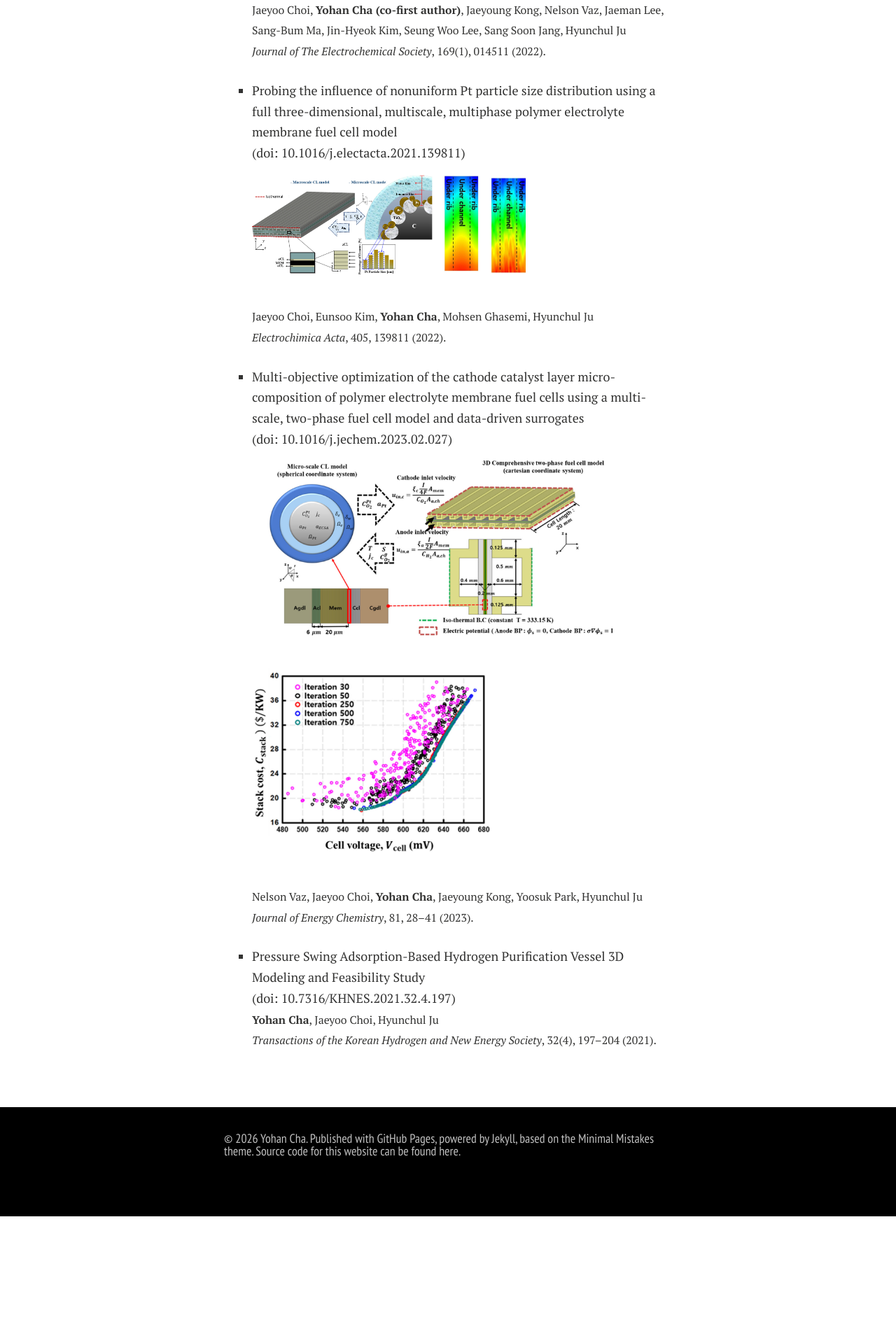
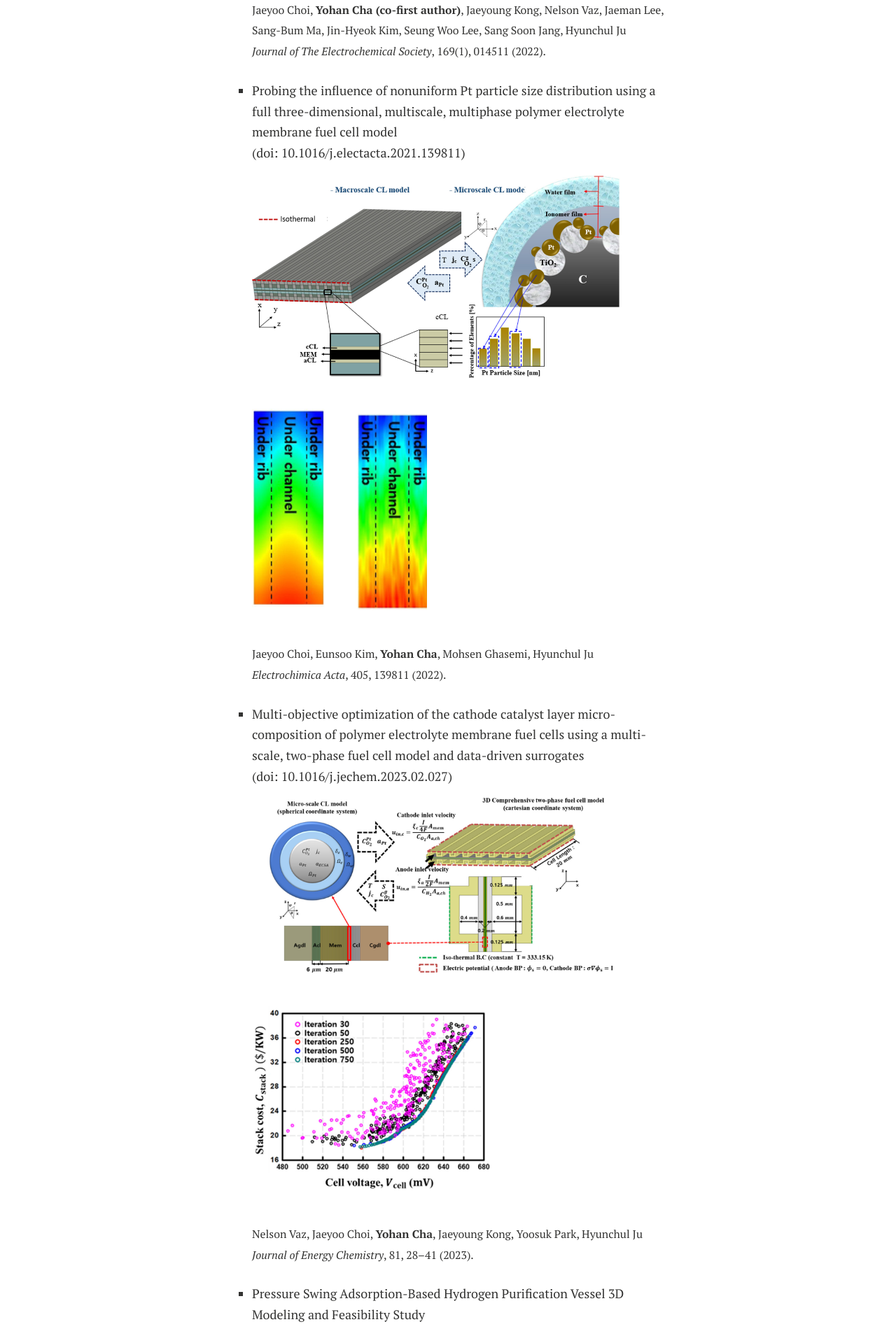
Before and after one commit to powerfulsmooth/powerfulsmooth.github.io, a Jekyll site: the page built from publications.md, in a window 1280 px wide. Shown: the part 932-2831 px from the top of the page at 70% size. Built offline with Jekyll 4.4.1, drawn with Linux system fonts in a browser that asks for light colours; nearby versions of some CDN libraries; comment, search, counter and statistics services are not loaded; a style sheet for code colours, icons or effects is not loaded; before the commit the page ends 2670 px from its top, so only the background shows below that.

Commit message:
Add files via upload

```diff
--- a/publications.md
+++ b/publications.md
@@ -8,7 +8,7 @@ title: Publications
 
 - Multi-Variate Optimization of Polymer Electrolyte Membrane Fuel Cells in Consideration of Effects of GDL Compression and Intrusion<br><span style="white-space:nowrap;">(doi: <a href="https://doi.org/10.1149/1945-7111/ac492f">10.1149/1945-7111/ac492f</a>)</span><br><span style="display:flex;flex-wrap:wrap;gap:44px;align-items:center;margin:16px 0;"><img src="/images/pub1_jes_fig9.png" alt="Fig. 9 — parity plot: surrogate vs. 3D PEMFC cell voltage" style="height:275px;width:auto;max-width:100%;"><img src="/images/pub1_jes_fig14a.png" alt="Fig. 14(a) — polarization curves for optimal designs vs. reference" style="height:275px;width:auto;max-width:100%;"></span><br><span style="font-size:0.88em;">Jaeyoo Choi, <strong>Yohan Cha (co-first author)</strong>, Jaeyoung Kong, Nelson Vaz, Jaeman Lee, Sang-Bum Ma, Jin-Hyeok Kim, Seung Woo Lee, Sang Soon Jang, Hyunchul Ju<br><em>Journal of The Electrochemical Society</em>, 169(1), 014511 (2022).</span>
 
-- Probing the influence of nonuniform Pt particle size distribution using a full three-dimensional, multiscale, multiphase polymer electrolyte membrane fuel cell model<br><span style="white-space:nowrap;">(doi: <a href="https://doi.org/10.1016/j.electacta.2021.139811">10.1016/j.electacta.2021.139811</a>)</span><br><span style="display:flex;flex-wrap:wrap;gap:16px;align-items:center;margin:16px 0;"><img src="/images/pub2_ea_fig1.png" alt="Fig. 1 — macro/micro-scale CL modeling domains with non-uniform Pt distribution" style="height:142px;width:auto;max-width:100%;"><img src="/images/pub2_ea_fig8a.png" alt="Fig. 8(a) — current density, O2 concentration, and O2 transport resistance contours (uniform Pt)" style="height:142px;width:auto;max-width:100%;"><img src="/images/pub2_ea_fig8b.png" alt="Fig. 8(b) — current density, O2 concentration, and O2 transport resistance contours (non-uniform Pt)" style="height:142px;width:auto;max-width:100%;"></span><br><span style="font-size:0.88em;">Jaeyoo Choi, Eunsoo Kim, <strong>Yohan Cha</strong>, Mohsen Ghasemi, Hyunchul Ju<br><em>Electrochimica Acta</em>, 405, 139811 (2022).</span>
+- Probing the influence of nonuniform Pt particle size distribution using a full three-dimensional, multiscale, multiphase polymer electrolyte membrane fuel cell model<br><span style="white-space:nowrap;">(doi: <a href="https://doi.org/10.1016/j.electacta.2021.139811">10.1016/j.electacta.2021.139811</a>)</span><br><span style="display:flex;flex-wrap:wrap;gap:44px;align-items:center;margin:16px 0;"><img src="/images/pub2_ea_fig1.png" alt="Fig. 1 — macro/micro-scale CL modeling domains with non-uniform Pt distribution" style="height:290px;width:auto;max-width:100%;"><img src="/images/pub2_ea_fig8a.png" alt="Fig. 8(a) — current density distribution (uniform Pt)" style="height:290px;width:auto;max-width:100%;"><img src="/images/pub2_ea_fig8b.png" alt="Fig. 8(b) — current density distribution (non-uniform Pt)" style="height:290px;width:auto;max-width:100%;"></span><br><span style="font-size:0.88em;">Jaeyoo Choi, Eunsoo Kim, <strong>Yohan Cha</strong>, Mohsen Ghasemi, Hyunchul Ju<br><em>Electrochimica Acta</em>, 405, 139811 (2022).</span>
 
 - Multi-objective optimization of the cathode catalyst layer micro-composition of polymer electrolyte membrane fuel cells using a multi-scale, two-phase fuel cell model and data-driven surrogates<br><span style="white-space:nowrap;">(doi: <a href="https://doi.org/10.1016/j.jechem.2023.02.027">10.1016/j.jechem.2023.02.027</a>)</span><br><span style="display:flex;flex-wrap:wrap;gap:44px;align-items:center;margin:16px 0;"><img src="/images/pub3_jec_fig1b.png" alt="Fig. 1(b) — multi-scale, two-phase PEMFC modeling domains" style="height:250px;width:auto;max-width:100%;"><img src="/images/pub3_jec_fig6.png" alt="Fig. 6 — Pareto scatter of stack cost vs. cell voltage across iterations" style="height:268px;width:auto;max-width:100%;"></span><br><span style="font-size:0.88em;">Nelson Vaz, Jaeyoo Choi, <strong>Yohan Cha</strong>, Jaeyoung Kong, Yoosuk Park, Hyunchul Ju<br><em>Journal of Energy Chemistry</em>, 81, 28–41 (2023).</span>
 
```
